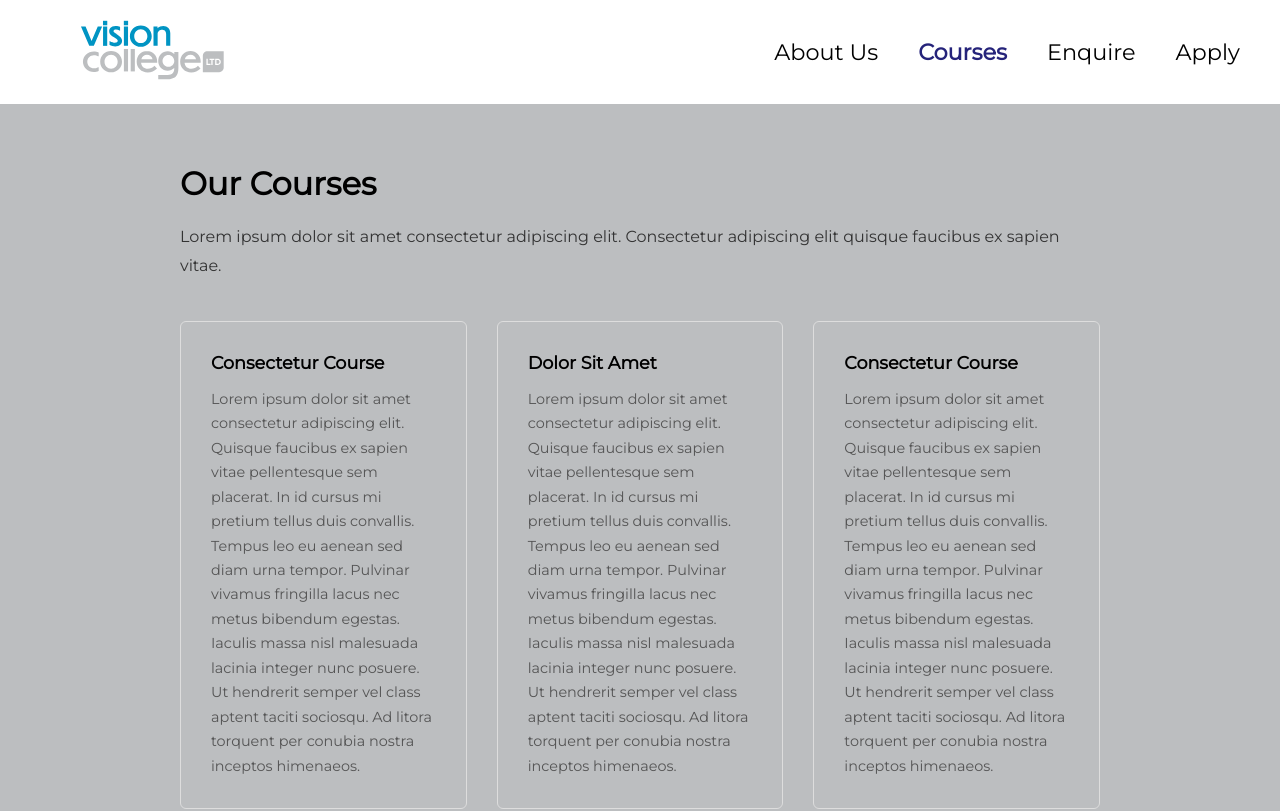
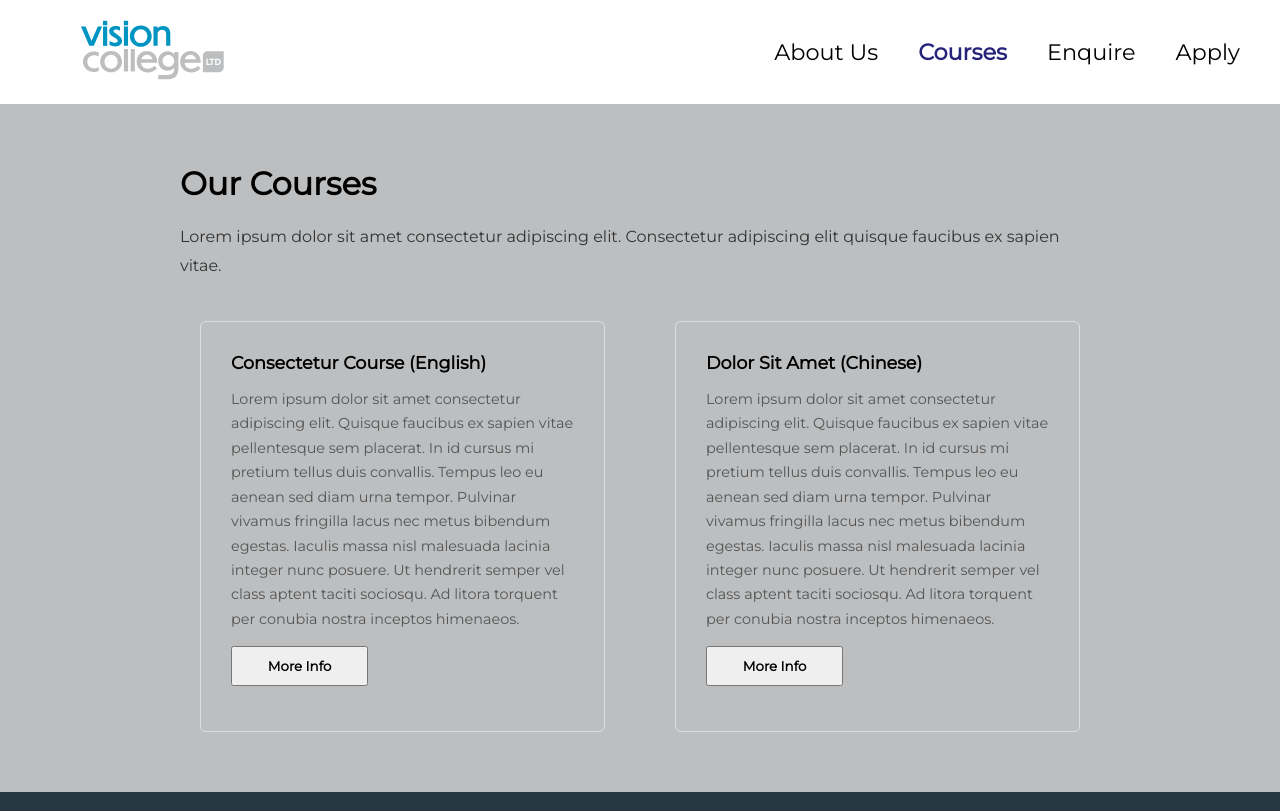
Before and after one commit to finnhagard/AS91907, a React app in the folder frontend/: page /courses in a window 1280 px wide. Shown: the top 811 px of the page. Built offline with nearby package versions, Linux system fonts and the light colour scheme; the HTML template or start-up script is replaced by a standard one.

Commit message:
add: initial button framework to course page

```diff
--- a/frontend/src/content/Courses.css
+++ b/frontend/src/content/Courses.css
@@ -35,6 +35,8 @@
     border: 1px solid #ddd;
     border-radius: 6px;
     padding: 30px;
+    margin-left: 20px;
+    margin-right: 20px;
 }
 
 .course_card h2 {
@@ -49,3 +51,11 @@
     color: #555;
     margin: 0;
 }
+
+.course_card button {
+    padding: 10px 20px;
+    width: 40%;
+    margin: 15px auto;
+    font-family: 'Montserrat', sans-serif;
+    font-weight: 600;
+}
--- a/frontend/src/content/Courses.jsx
+++ b/frontend/src/content/Courses.jsx
@@ -1,6 +1,8 @@
 import "./Courses.css";
 
 function Courses() {
+    //TODO: Put button functions here
+
     return (
         <main className="courses">
             <section className="courses_content">
@@ -8,16 +10,14 @@ function Courses() {
                 <p>Lorem ipsum dolor sit amet consectetur adipiscing elit. Consectetur adipiscing elit quisque faucibus ex sapien vitae.</p>
                 <div className="courses_grid">
                     <div className="course_card">
-                        <h2>Consectetur Course</h2>
+                        <h2>Consectetur Course (English)</h2>
                         <p>Lorem ipsum dolor sit amet consectetur adipiscing elit. Quisque faucibus ex sapien vitae pellentesque sem placerat. In id cursus mi pretium tellus duis convallis. Tempus leo eu aenean sed diam urna tempor. Pulvinar vivamus fringilla lacus nec metus bibendum egestas. Iaculis massa nisl malesuada lacinia integer nunc posuere. Ut hendrerit semper vel class aptent taciti sociosqu. Ad litora torquent per conubia nostra inceptos himenaeos.</p>
+                        <button id="englishCourse">More Info</button>
                     </div>
                     <div className="course_card">
-                        <h2>Dolor Sit Amet</h2>
+                        <h2>Dolor Sit Amet (Chinese)</h2>
                         <p>Lorem ipsum dolor sit amet consectetur adipiscing elit. Quisque faucibus ex sapien vitae pellentesque sem placerat. In id cursus mi pretium tellus duis convallis. Tempus leo eu aenean sed diam urna tempor. Pulvinar vivamus fringilla lacus nec metus bibendum egestas. Iaculis massa nisl malesuada lacinia integer nunc posuere. Ut hendrerit semper vel class aptent taciti sociosqu. Ad litora torquent per conubia nostra inceptos himenaeos.</p>
-                    </div>
-                    <div className="course_card">
-                        <h2>Consectetur Course</h2>
-                        <p>Lorem ipsum dolor sit amet consectetur adipiscing elit. Quisque faucibus ex sapien vitae pellentesque sem placerat. In id cursus mi pretium tellus duis convallis. Tempus leo eu aenean sed diam urna tempor. Pulvinar vivamus fringilla lacus nec metus bibendum egestas. Iaculis massa nisl malesuada lacinia integer nunc posuere. Ut hendrerit semper vel class aptent taciti sociosqu. Ad litora torquent per conubia nostra inceptos himenaeos.</p>
+                        <button id="chineseCourse">More Info</button>
                     </div>
                 </div>
             </section>
```
